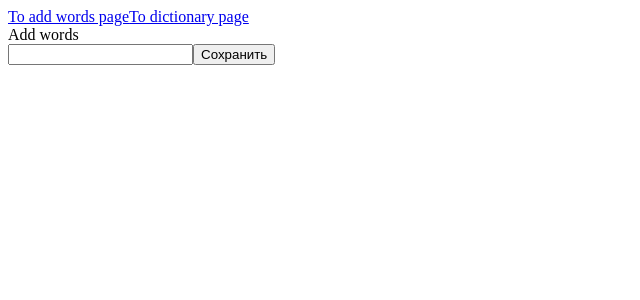
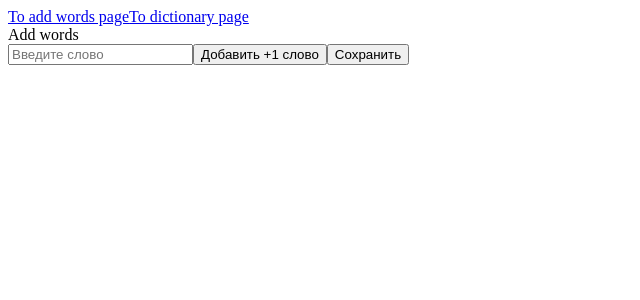
Before and after one commit to schr0cat/dictionary-for-translators, a React (Vite) app: page /addWords in a window 1280 px wide. Shown: the top 300 px of the page, without its empty margins (0-640 px from the left). Built offline with nearby package versions, Linux system fonts and the light colour scheme.

Commit message:
Дописать код компонента формы добавления слов

```diff
--- a/src/components/AddWordsForm.tsx
+++ b/src/components/AddWordsForm.tsx
@@ -1,17 +1,35 @@
 import { useForm } from "react-hook-form";
+import { useState } from 'react';
 import type { SubmitHandler } from 'react-hook-form'
 
 interface AddWordsFormInput {
-  word: string
+  word: string,
+  [key: string]: string
 };
 
 function AddWordsForm() {
+  const [wordIdx, setWordIdx] = useState(1); // Хранит в себе индекс текущего слова, если пользователь захочет добавить более 1 нового слова внутри формы
+  const [dynamicRenderedInputs, setdynamicRenderedInputs] = useState<React.ReactElement[] | null>(null);
   const { register, handleSubmit } = useForm<AddWordsFormInput>();
   const onSubmit: SubmitHandler<AddWordsFormInput> = (data) => console.log(data);
 
+  const handleClick = () => {
+    const inputs: React.ReactElement[] = Array.isArray(dynamicRenderedInputs) ? [...dynamicRenderedInputs] : []; // Если в переменной dynamicRenderedInputs хранится массив, то переменная inputs будет массивом со значениями старого массива. Если dynamicRenderedInputs это null, тогда inputs будет пустым массивом.
+
+    const newInput = <input {...register(`word${wordIdx}`)} key={Math.ceil(Math.random() * 1000)} placeholder='Введите слово' required />; // Создаём новый инпут, регистрируем его имя как: word + индекс текущего слова. Даём случайный ключ в диапазоне от 1 до 1000
+
+    inputs.push(newInput);
+
+    setdynamicRenderedInputs(inputs);
+    setWordIdx(wordIdx + 1);
+  };
+
   return <form onSubmit={handleSubmit(onSubmit)}>
-    <input {...register('word')} />
-    <button>Сохранить</button>
+    <input {...register('word')} placeholder='Введите слово' required />
+    {dynamicRenderedInputs}
+    <button type='button' onClick={handleClick}>Добавить +1 слово</button>
+
+    <button type='submit'>Сохранить</button>
   </form>
 };
 
```
